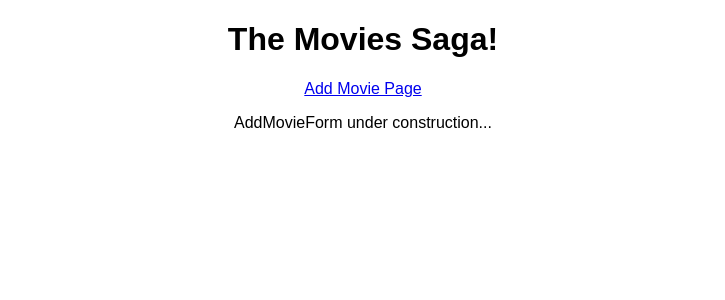
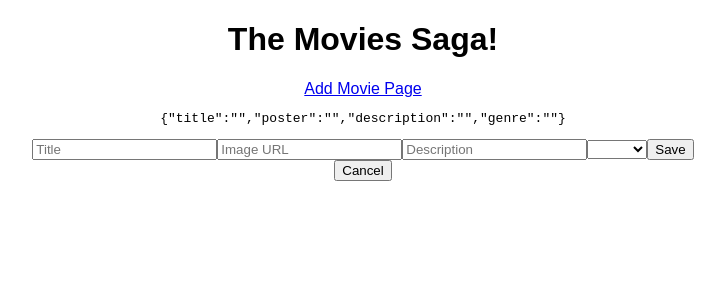
Before and after one commit to Dylanhoward24/weekend-movie-sagas, a React (Create React App) app: page /#/addMovieForm in a window 1280 px wide. Shown: the top 300 px of the page, without its empty margins (277-1002 px from the left). Built offline with nearby package versions, Linux system fonts and the light colour scheme.

Commit message:
added features to addMovieForm component, still need to do more to complete it

```diff
--- a/src/components/AddMovieForm/AddMovieForm.jsx
+++ b/src/components/AddMovieForm/AddMovieForm.jsx
@@ -1,7 +1,54 @@
+import { useState } from "react";
+import { useHistory } from "react-router";
+import { useDispatch } from 'react-redux';
+
 export default function AddMovieForm() {
+
+    // allows us to use the
+    const history = useHistory();
+    const dispatch = useDispatch();
+
+    let [movieDetails, setMovieDetails] = useState({
+        title: '', poster: '', description: '', genre: ''
+    });
+
+    const submitMovie = (event) => {
+        // prevent the form from refreshing page when submitting
+        event.preventDefault();
+        console.log('new movie', movieDetails);
+
+        dispatch({
+            type: 'NEW_MOVIE',
+            payload: movieDetails
+        });
+    }
+
     return (
       <>
-        <p>AddMovieForm under construction... </p>
+        {/* this shows us the movieDetails' properties as they're updating real time */}
+        <pre>{JSON.stringify(movieDetails)}</pre>
+
+        <form onSubmit={submitMovie}>
+            <input type="text" placeholder="Title" value={movieDetails.title}
+                // change the value of movieDetails' property: title
+                onChange={(event) => setMovieDetails({...movieDetails, title: event.target.value})}
+            />
+            <input type="text" placeholder="Image URL" value={movieDetails.poster}
+                // change the value of movieDetails' property: poster
+                onChange={(event) => setMovieDetails({...movieDetails, poster: event.target.value})}
+            />
+            <input type="text" placeholder="Description" value={movieDetails.description}
+                // change the value of movieDetails' property: description
+                onChange={(event) => setMovieDetails({...movieDetails, description: event.target.value})}
+            />
+            <select value={movieDetails.genre}
+                onChange={(event) => setMovieDetails({...movieDetails, genre: event.target.value})}>
+                <option disabled value='0'>Genre</option>
+            </select>
+            {/* this is our input button to save our form */}
+            <input type="submit" value="Save"/>
+        </form>
+        <button onClick={() => history.push('/')}>Cancel</button>
       </>
     );
 }
--- a/src/components/MovieList/MovieList.jsx
+++ b/src/components/MovieList/MovieList.jsx
@@ -3,7 +3,7 @@ import { useDispatch, useSelector } from 'react-redux';
 import { useHistory } from 'react-router';
 import './MovieList.css'
 
-function MovieList() {
+export default function MovieList() {
 
     const dispatch = useDispatch();
     const history = useHistory();
@@ -34,5 +34,3 @@ function MovieList() {
 
     );
 }
-
-export default MovieList;
```
Also changed, not shown: todo.txt.
